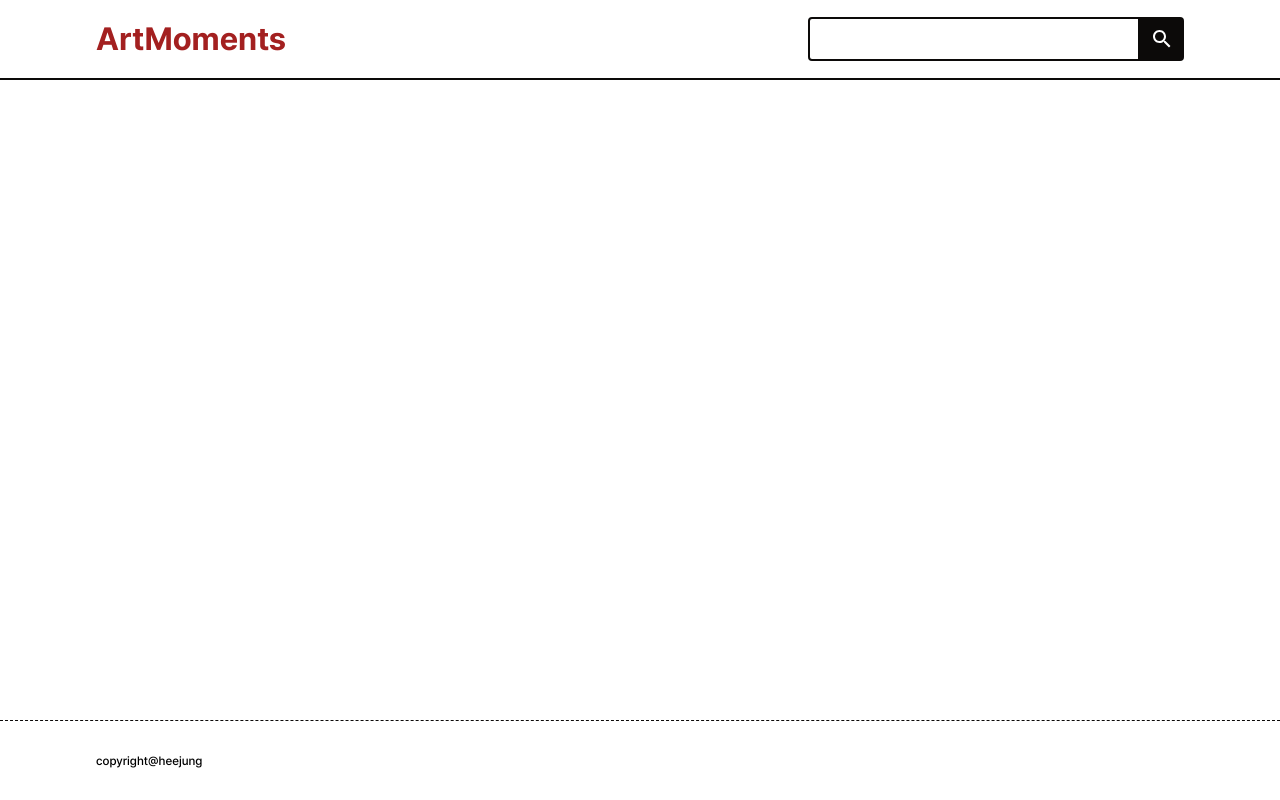
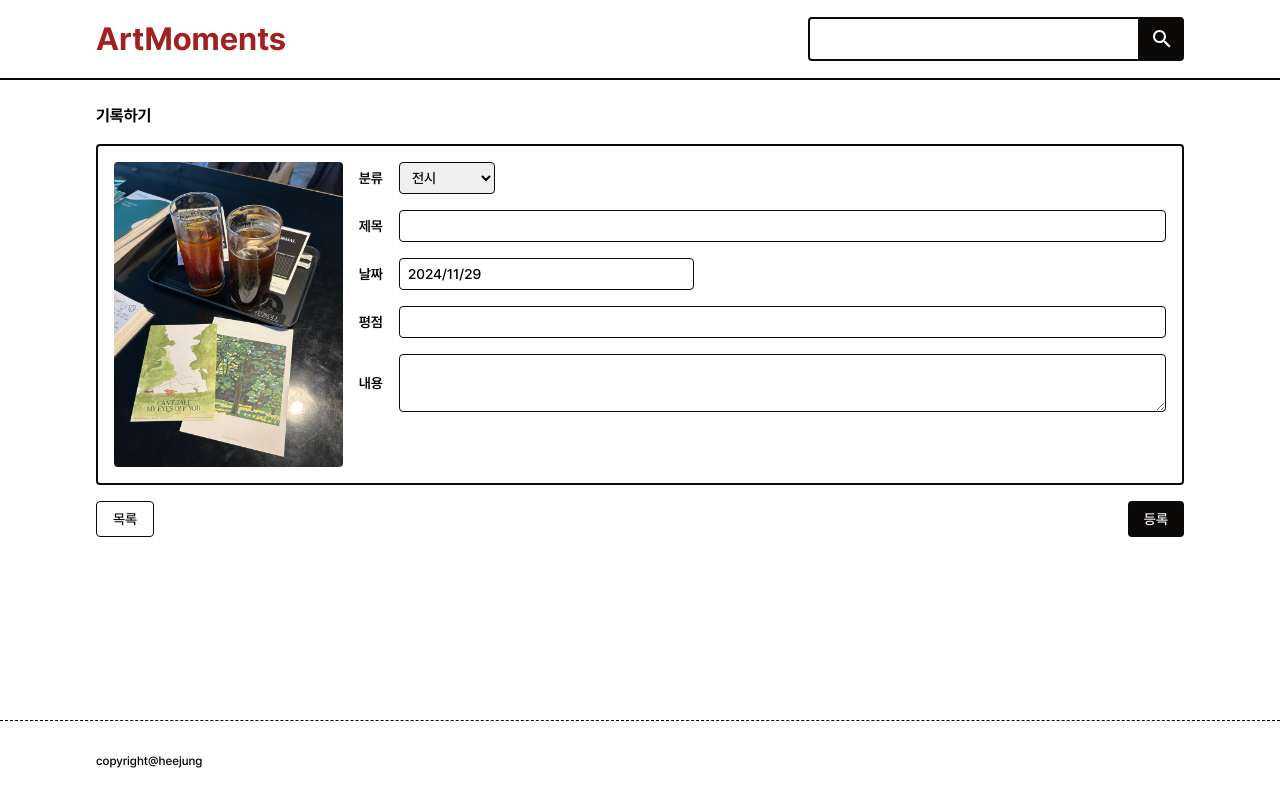
Before and after one commit to hjb0304/ArtMoment, a React (Vite) app: page /edit/1 in a window 1280 px wide. Built offline with nearby package versions, Linux system fonts and the light colour scheme.

Commit message:
create 기능 수정

```diff
--- a/src/App.jsx
+++ b/src/App.jsx
@@ -2,6 +2,7 @@ import "./assets/scss/style.scss";
 import { useState, useReducer, useRef, createContext } from "react";
 import Main from "./pages/Main";
 import Create from "./pages/Create";
+import Edit from "./pages/Edit";
 import View from "./pages/View";
 import Header from "./components/Header";
 import Footer from "./components/Footer";
@@ -96,6 +97,7 @@ function App() {
                 <Route path="/" element={<Main />}></Route>
                 <Route path="/view/:id" element={<View />}></Route>
                 <Route path="/create" element={<Create />}></Route>
+                <Route path="/edit/:id" element={<Edit />}></Route>
               </Routes>
             </ReviewDispatchContext.Provider>
           </ReviewStateContext.Provider>
--- a/src/pages/Create.jsx
+++ b/src/pages/Create.jsx
@@ -1,113 +1,14 @@
-import React, { useRef, useState, useParams } from "react";
-import Rate from "../components/Rate";
-import img from "../assets/img/img.jpg";
-import Button from "../components/Button";
-import Select from "../components/Select";
-import Textarea from "../components/Textarea";
-import Input from "../components/Input";
-import { useNavigate } from "react-router-dom";
-import DatePicker from "react-datepicker";
+import { useContext } from "react";
+import { ReviewDispatchContext } from "../App";
+import Editor from "./Editor";
 
-function Create({ addReview, addId }) {
-  const navigate = useNavigate();
-  const params = useParams();
-
-  const [startDate, setStartDate] = useState(new Date());
-
-  const sort = useRef();
-  const title = useRef();
-  const date = useRef();
-  const rate = useRef();
-  const desc = useRef();
-
-  const handleSave = () => {
-    const enteredSort = sort.current.value;
-    const enteredTitle = title.current.value;
-    // const enteredDate = date.current.value;
-    const enteredRate = rate.current.value;
-    const enteredDesc = desc.current.value;
-
-    if (
-      enteredSort === "" ||
-      enteredTitle === "" ||
-      startDate === "" ||
-      enteredRate === "" ||
-      enteredDesc === ""
-    ) {
-      return;
-    }
-    addReview({
-      sort: enteredSort,
-      title: enteredTitle,
-      date: startDate.toLocaleDateString(),
-      rate: enteredRate,
-      desc: enteredDesc,
-    });
+function Create() {
+  const { handleAddReview } = useContext(ReviewDispatchContext);
+  const onSubmit = (data) => {
+    handleAddReview(data.sort, data.title, data.date, data.rate, data.desc);
   };
 
-  return (
-    <>
-      <h2 className="font-bold">기록하기</h2>
-      <div className="border-2 p-4 flex gap-4 rounded h-[341px]">
-        <div className="rounded overflow-hidden">
-          <img src={img} alt="" />
-        </div>
-        <ul className="flex flex-col flex-1 gap-4 text-sm">
-          {" "}
-          <li className="flex items-center gap-4">
-            <h3 className="font-semibold">분류</h3>
-            <Select ref={sort}>
-              <option value="ex">전시</option>
-              <option value="cc">공연</option>
-            </Select>
-          </li>
-          <li className="flex items-center gap-4">
-            <h3 className="font-semibold">제목</h3>
-            <Input ref={title} />
-          </li>
-          <li className="flex items-center gap-4">
-            <h3 className="font-semibold">날짜</h3>
-            <DatePicker
-              selected={startDate}
-              onChange={(date) => setStartDate(date)}
-              dateFormat="yyyy/MM/dd"
-              className="input"
-              ref={date}
-            />
-          </li>
-          <li className="flex items-center gap-4">
-            <h3 className="font-semibold">평점</h3>
-            <Input ref={rate} />
-          </li>
-          <li className="flex items-center gap-4">
-            <h3 className="font-semibold">내용</h3>
-            <Textarea ref={desc} />
-          </li>
-        </ul>
-      </div>
-      <div className="btn-wrap flex justify-between">
-        <Button
-          isOutline
-          onClick={() => {
-            navigate("/");
-          }}
-        >
-          목록
-        </Button>
-        <div className="flex gap-2">
-          {" "}
-          <Button
-            onClick={() => {
-              // navigate(`/`);
-              // handleSave();
-            }}
-          >
-            등록
-          </Button>
-        </div>
-      </div>
-    </>
-  );
+  return <Editor onSubmit={onSubmit} />;
 }
 
 export default Create;
--- /dev/null
+++ b/src/pages/Edit.jsx
@@ -0,0 +1,23 @@
+import { useContext } from "react";
+import Editor from "./Editor";
+import { ReviewDispatchContext } from "../App";
+import { useParams } from "react-router-dom";
+
+function Edit() {
+  const params = useParams();
+  const { handleUpdateReview } = useContext(ReviewDispatchContext);
+  const onSubmit = (data) => {
+    handleUpdateReview(
+      data.id,
+      data.sort,
+      data.title,
+      data.date,
+      data.rate,
+      data.desc
+    );
+  };
+
+  return <Editor onSubmit={onSubmit} />;
+}
+
+export default Edit;
--- /dev/null
+++ b/src/pages/Editor.jsx
@@ -0,0 +1,113 @@
+import React, { useRef, useState, useParams } from "react";
+import Rate from "../components/Rate";
+import img from "../assets/img/img.jpg";
+import Button from "../components/Button";
+import Select from "../components/Select";
+import Textarea from "../components/Textarea";
+import Input from "../components/Input";
+import { useNavigate } from "react-router-dom";
+import DatePicker from "react-datepicker";
+
+function Editor({ onSubmit }) {
+  const navigate = useNavigate();
+  // const params = useParams();
+
+  const [startDate, setStartDate] = useState(new Date());
+
+  const sort = useRef();
+  const title = useRef();
+  const date = useRef();
+  const rate = useRef();
+  const desc = useRef();
+
+  const handleSave = () => {
+    const enteredSort = sort.current.value;
+    const enteredTitle = title.current.value;
+    // const enteredDate = date.current.value;
+    const enteredRate = rate.current.value;
+    const enteredDesc = desc.current.value;
+
+    if (
+      enteredSort === "" ||
+      enteredTitle === "" ||
+      startDate === "" ||
+      enteredRate === "" ||
+      enteredDesc === ""
+    ) {
+      return;
+    }
+    onSubmit({
+      sort: enteredSort,
+      title: enteredTitle,
+      date: startDate.toLocaleDateString(),
+      rate: enteredRate,
+      desc: enteredDesc,
+    });
+  };
+
+  return (
+    <>
+      <h2 className="font-bold">기록하기</h2>
+      <div className="border-2 p-4 flex gap-4 rounded h-[341px]">
+        <div className="rounded overflow-hidden">
+          <img src={img} alt="" />
+        </div>
+        <ul className="flex flex-col flex-1 gap-4 text-sm">
+          {" "}
+          <li className="flex items-center gap-4">
+            <h3 className="font-semibold">분류</h3>
+            <Select ref={sort}>
+              <option value="ex">전시</option>
+              <option value="cc">공연</option>
+            </Select>
+          </li>
+          <li className="flex items-center gap-4">
+            <h3 className="font-semibold">제목</h3>
+            <Input ref={title} />
+          </li>
+          <li className="flex items-center gap-4">
+            <h3 className="font-semibold">날짜</h3>
+            <DatePicker
+              selected={startDate}
+              onChange={(date) => setStartDate(date)}
+              dateFormat="yyyy/MM/dd"
+              className="input"
+              ref={date}
+            />
+          </li>
+          <li className="flex items-center gap-4">
+            <h3 className="font-semibold">평점</h3>
+            <Input ref={rate} />
+          </li>
+          <li className="flex items-center gap-4">
+            <h3 className="font-semibold">내용</h3>
+            <Textarea ref={desc} />
+          </li>
+        </ul>
+      </div>
+      <div className="btn-wrap flex justify-between">
+        <Button
+          isOutline
+          onClick={() => {
+            navigate("/");
+          }}
+        >
+          목록
+        </Button>
+        <div className="flex gap-2">
+          {" "}
+          <Button
+            onClick={() => {
+              // navigate(`/`);
+              handleSave();
+            }}
+          >
+            등록
+          </Button>
+        </div>
+      </div>
+    </>
+  );
+}
+
+export default Editor;
--- a/src/pages/View.jsx
+++ b/src/pages/View.jsx
@@ -1,12 +1,15 @@
-import React from "react";
+import React, { useContext } from "react";
 import Rate from "../components/Rate";
 import img from "../assets/img/img.jpg";
 import Button from "../components/Button";
 import { useNavigate, useParams } from "react-router-dom";
+import { ReviewStateContext } from "../App";
 
 function View({}) {
   const navigate = useNavigate();
   const params = useParams();
+  const data = useContext(ReviewStateContext);
+  // const reviewData = data.find()
 
   return (
     <>
```
